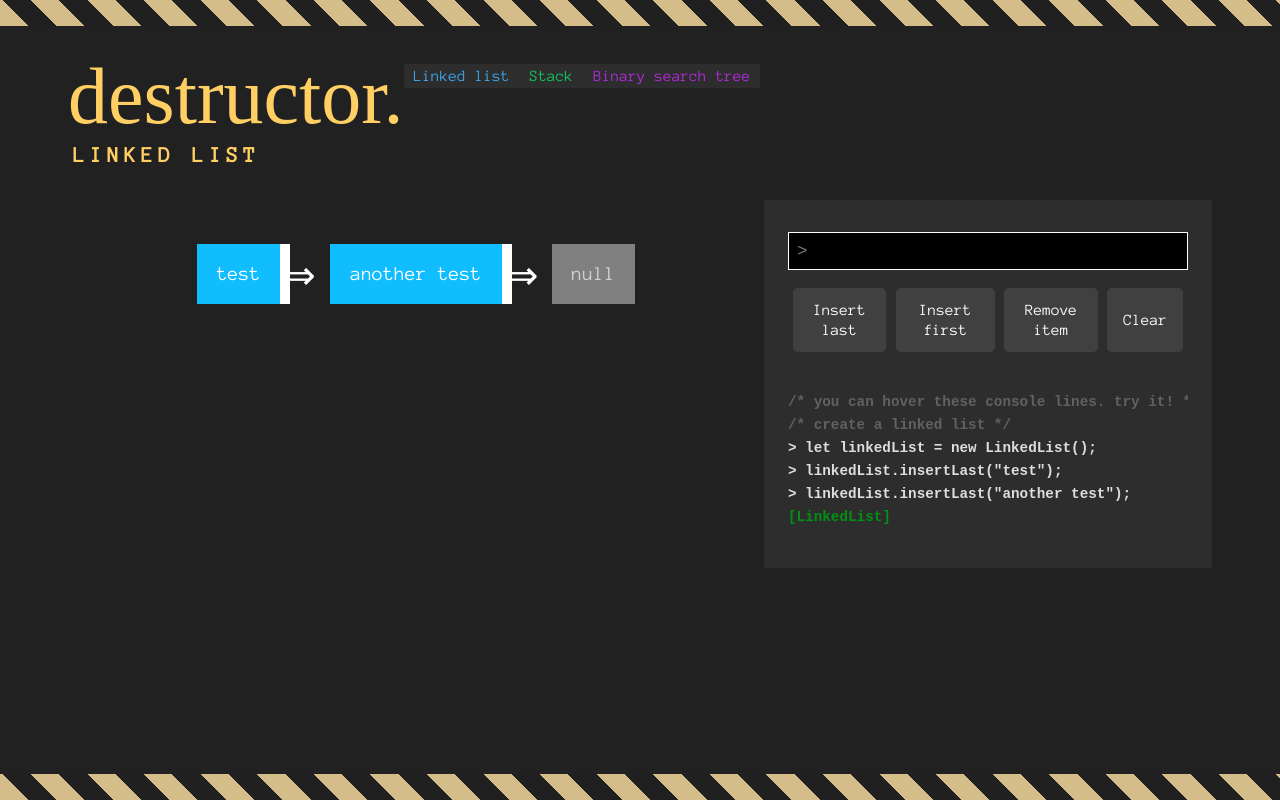
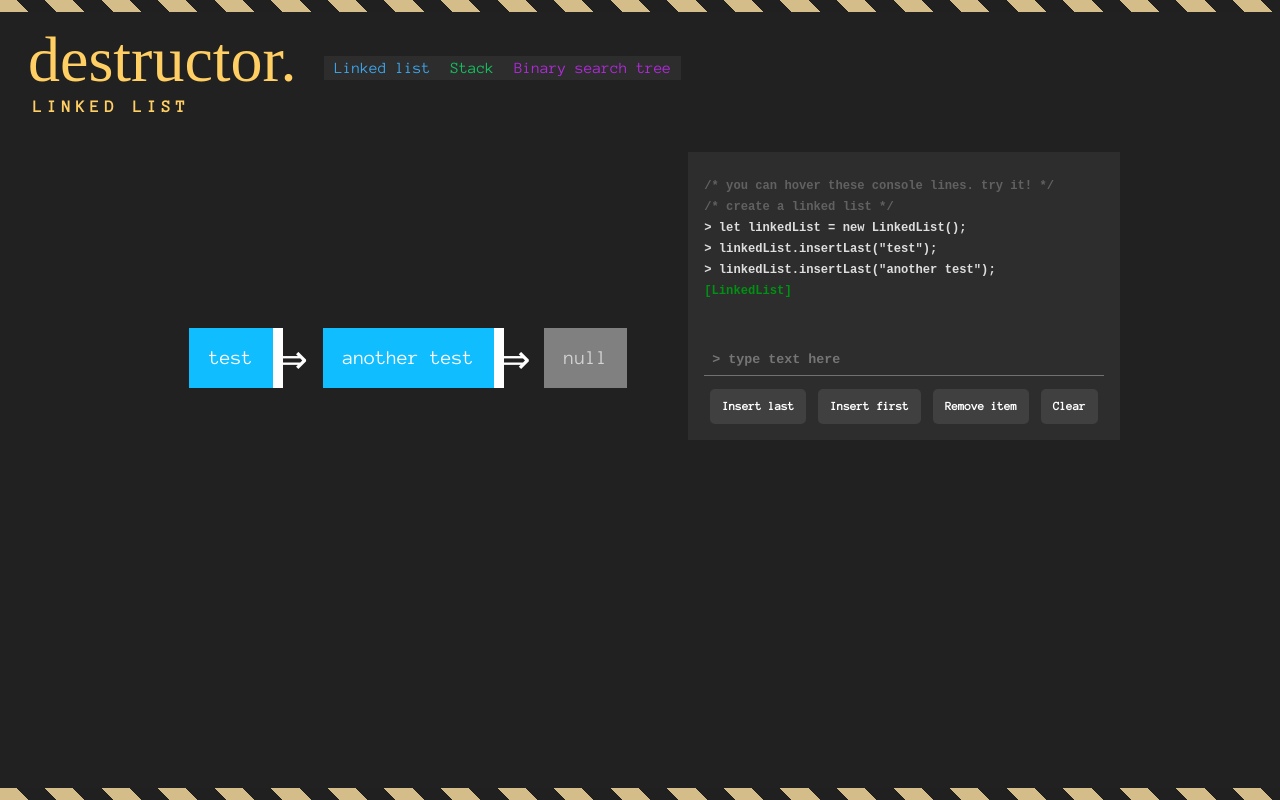
Before and after one commit to andre-kw/destructor, a React (Create React App) app: page / in a window 1280 px wide. Built offline with nearby package versions, Linux system fonts and the light colour scheme; a web font is replaced by a local one.

Commit message:
Cleaned up layout

```diff
--- a/public/index.html
+++ b/public/index.html
@@ -22,17 +22,7 @@
     <title>destructor</title>
   </head>
   <body>
-    <noscript>You need to enable JavaScript to run this app.</noscript>
+    <noscript>You need to enable JavaScript.</noscript>
     <div id="root"></div>
-    <!--
-      This HTML file is a template.
-      If you open it directly in the browser, you will see an empty page.
-
-      You can add webfonts, meta tags, or analytics to this file.
-      The build step will place the bundled scripts into the <body> tag.
-
-      To begin the development, run `npm start` or `yarn start`.
-      To create a production bundle, use `npm run build` or `yarn build`.
-    -->
   </body>
 </html>
--- a/src/components/App.css
+++ b/src/components/App.css
@@ -2,9 +2,9 @@
 
 html {
   height: 100vh;
-  border-left: 2vw solid transparent;
+  /*border-left: 2vw solid transparent;
   border-right: 2vw solid transparent;
-  /*border-color: #d4bd89;
+  border-color: #d4bd89;
   background-color: #f30660;*/
   background-color: #212121;
 }
@@ -21,7 +21,7 @@ html:before, html:after {
     #202020 40px
   );
   left: 0; right: 0;
-  height: 2vw;
+  height: .75em;
 }
 
 html:before { top: 0 }
@@ -37,7 +37,9 @@ main {
 }
 
 header {
+  margin: .5em auto 1em;
   width: 100%;
+  max-width: 90em;
   display: flex;
 }
 
@@ -67,32 +69,32 @@ nav a:hover {
 .nav-stack { color: #12c35f }
 
 h1 {
-  margin: .5em 0 0 0;
+  margin: 0;
   font-family: 'Cormorant SC';
-  font-size: 5em;
-  /* font-style: italic; */
+  font-size: 4em;
   color: #ffcf63;
   font-weight: normal;
   line-height: 1em;
 }
 
 h2 {
-  margin: 0 0 1em 5px;
+  margin: 0 0 0 5px;
   font-variant: all-small-caps;
-  font-size: 2em;
+  font-size: 1.5em;
   letter-spacing: 5px;
   color: #ffcf63;
 }
 
 button {
-  margin: 0 0.3em;
-  padding: 12px 16px;
+  margin: 0 0.5em;
+  padding: 10px 12px;
   border: 0;
   border-radius: 5px;
   background: #404040;
   color: #fff;
   font-family: inherit;
-  font-size: 1em;
+  font-size: 0.75em;
+  font-weight: bold;
   cursor: pointer;
   line-height: 1.25em;
 }
@@ -101,72 +103,85 @@ button:hover {
   background-color: #606060;
 }
 
+.btn-active {
+  background-color: #fff;
+  color: black;
+  animation-name: click;
+  animation-duration: 1s;
+}
+
+@keyframes click {
+  0% {
+    background-color: #fff;
+    color: black;
+  }
+
+  100% {
+    background: #404040;
+    color: #fff;
+  }
+}
+
+code {
+  font-size: 0.85em;
+}
+
 #root {
-  width: 93%;
   max-width: 95em;
   margin: 0 auto;
 }
 
-#root-container {
-  padding-top: 1em;
-  display: flex;
-  flex-wrap: wrap;
-}
-
-
-.ds-select {
-}
-
-.ds-controls {
-  margin: 0 0 2em;
-  padding: 0 1.5em;
-  max-width: 25em;
-  height: 100%;
-  display: flex;
-  flex-direction: column;
-  flex: 3;
-  background-color: #2d2d2d;
-}
-
-.ds-controls form {
-  padding: 2em 0;
-}
-
-.ds-controls form div {
-  display: flex;
-  justify-content: center;
-}
-
-.ds-controls input[type="text"] {
-  width: 100%;
-  padding: 8px;
-  margin: 0 0 1em 0;
-  background: #000;
-  border: 1px solid #fff;
-  color: #fff;
-  box-sizing: border-box;
-  font-family: courier;
-  font-size: 1.1em;
+.header-left {
+  padding: 1.25em 1.75em;
 }
 
 .flex-main {
   display: flex;
   justify-content: center;
-  flex-wrap: wrap;
+  flex-wrap: wrap-reverse;
+}
+
+
+.ds-controls {
+  margin: 0 1em 2em;
+  padding: 1em;
+  max-width: 25em;
+  display: flex;
+  flex-direction: column;
+  background-color: #2d2d2d;
+}
+
+
+.ds-controls form div {
+  display: flex;
+  justify-content: space-between;
+}
+
+.ds-controls input[type="text"] {
+  padding: 8px;
+  margin: 0 0 1em 0;
+  width: 100%;
+  font-family: courier;
+  font-weight: bold;
+  color: #fff;
+  background: transparent;
+  border: 0;
+  border-bottom: 1px solid #717171;
+  box-sizing: border-box;
 }
 
 .ds-diagram {
   height: 100%;
   display: flex;
   padding: 1.5em;
-  flex: 4;
   flex-wrap: wrap;
+  flex-basis: 30em;
   justify-content: center;
   align-content: baseline;
 }
 
 .ds-console {
-  max-height: 33em;
+  height: 10em;
   padding: 0 10px 0 0;
   overflow-y: scroll;
   overflow-x: hidden;
@@ -207,7 +222,7 @@ button:hover {
     height: auto;
   }
 
-  .ds-controls { max-width: 100% }
+  .ds-controls { width: 90% }
 
   nav {
     padding: 0 0 3em;
@@ -216,12 +231,10 @@ button:hover {
 
 @media only screen and (max-width: 455px) {
   h1 {
-    margin: .5em 0 0 .25em;
     font-size: 15vw;
   }
 
   h2 {
-    margin: 0 0 0 0.7em;
     font-size: 7vw;
   }
 
--- a/src/contexts/LinkedListContext.js
+++ b/src/contexts/LinkedListContext.js
@@ -10,6 +10,7 @@ const LinkedListContext = React.createContext({
   rerender: () => {},
   log: () => {},
   logDetails: () => {},
+  highlightButton: () => {},
 });
 
 export default LinkedListContext;
@@ -31,6 +32,7 @@ export class LinkedListProvider extends Component {
       ds: [],
     }
 
+    // TODO: clean this garbage up
     this.initLinkedList = this.initLinkedList.bind(this);
     this.clearLinkedList = this.clearLinkedList.bind(this);
     this.clearConsole = this.clearConsole.bind(this);
@@ -86,6 +88,16 @@ export class LinkedListProvider extends Component {
     this.rerender();
   }
 
+  highlightButton = (id) => {
+    const btn = document.getElementById(id);
+    btn.classList.remove('btn-active');
+    btn.classList.add('btn-active');
+
+    setTimeout(() => {
+      btn.classList.remove('btn-active');
+    }, 1000);
+  }
+
   render() {
     const value = {
       ds: this.state.ds,
@@ -96,6 +108,7 @@ export class LinkedListProvider extends Component {
       rerender: this.rerender,
       log: this.log,
       logDetails: this.logDetails,
+      highlightButton: this.highlightButton,
     };
 
     return (
--- a/src/routes/LinkedListPage.js
+++ b/src/routes/LinkedListPage.js
@@ -56,6 +56,7 @@ export default class LinkedListPage extends Component {
 
     if(this.state.inputValue === '') return;
 
+    this.context.highlightButton('ds-btn-insertlast');
     this.context.ds[0].insertLast(this.state.inputValue);
 
     this.context.log(
@@ -147,17 +148,17 @@ export default class LinkedListPage extends Component {
         </section>
 
         <section className="ds-controls">
+          <Console hover={this.highlightNode} console={this.context.console} />
+
           <form onSubmit={(e) => this.dsInsertLast(e)}>
-            <input type="text" name="value" id="value" onKeyUp={(e) => this.setVar(e)} autoComplete="off" placeholder=">"></input>
+            <input type="text" name="value" id="value" onKeyUp={(e) => this.setVar(e)} autoComplete="off" placeholder="> type text here"></input>
             <div>
-              <button type="button" onClick={this.dsInsertLast}>Insert last</button>
+              <button type="button" id="ds-btn-insertlast" onClick={this.dsInsertLast}>Insert last</button>
               <button type="button" onClick={this.dsInsertFirst}>Insert first</button>
               <button type="button" onClick={this.dsRemove}>Remove item</button>
               <button type="button" onClick={this.dsClear}>Clear</button>
             </div>
           </form>
-
-          <Console hover={this.highlightNode} console={this.context.console} />
         </section>
       </main>
     );
```
